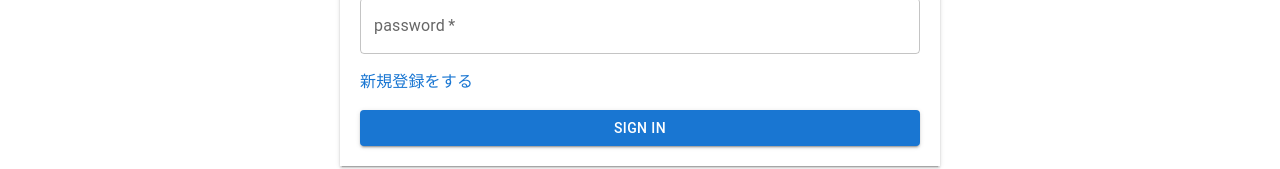
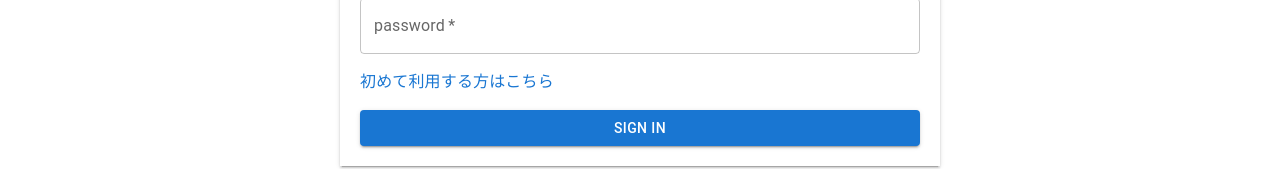
Before and after one commit to earlgray283/lab-assignment-system, a React (Vite) app in the folder webapp/: page /auth/signin in a window 1280 px wide. Shown: the part 226-395 px from the top of the page. Built offline with nearby package versions, Linux system fonts and the light colour scheme; no server answers.

Commit message:
fix: s/新規登録/初めて利用する方はこちら

```diff
--- a/webapp/src/components/forms/Signin.tsx
+++ b/webapp/src/components/forms/Signin.tsx
@@ -95,7 +95,7 @@ export function SigninForm(props: {
         }}
       >
         <TypographyLink to='/auth/signup' color='#1976d2'>
-          新規登録をする
+          初めて利用する方はこちら
         </TypographyLink>
       </Box>
 
```
